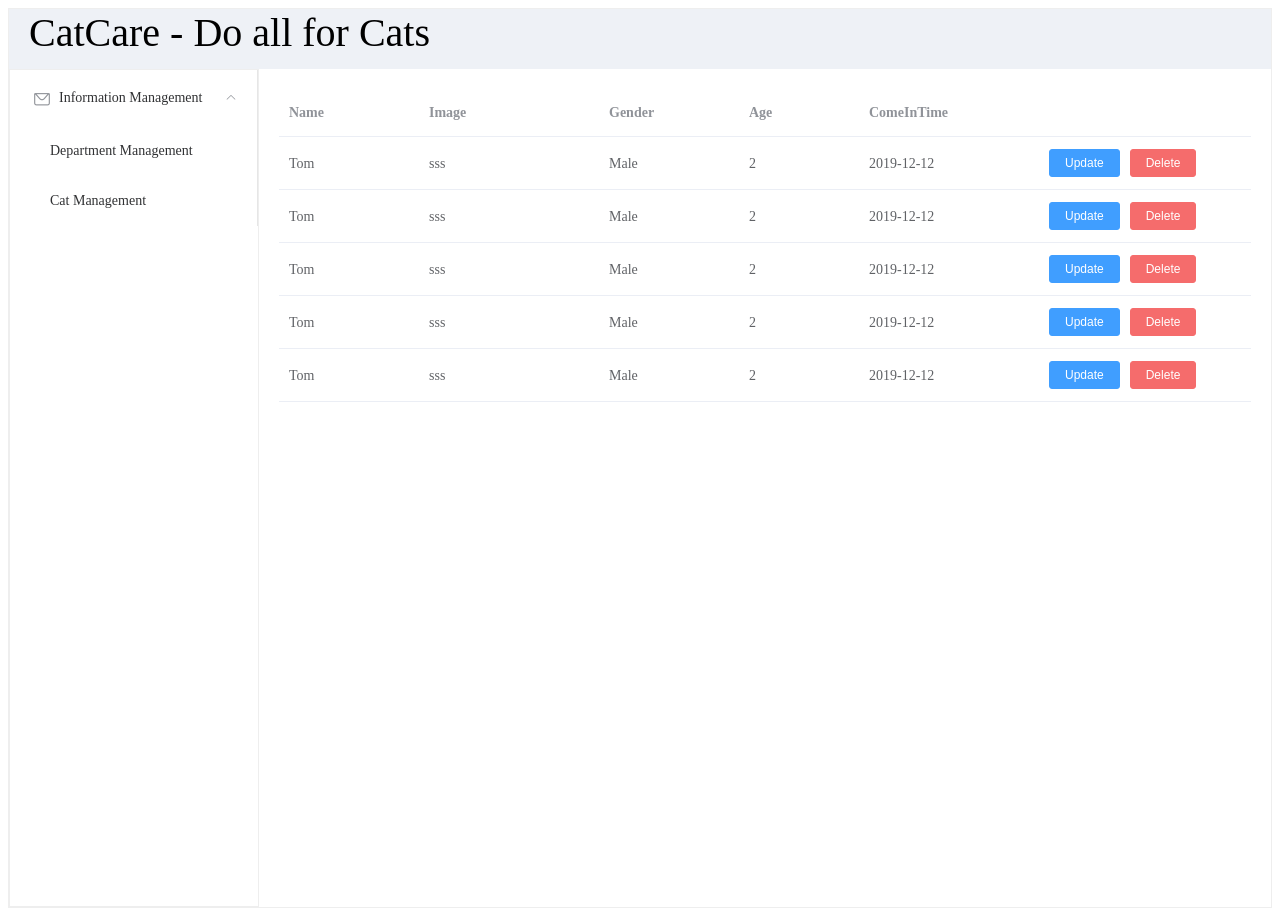
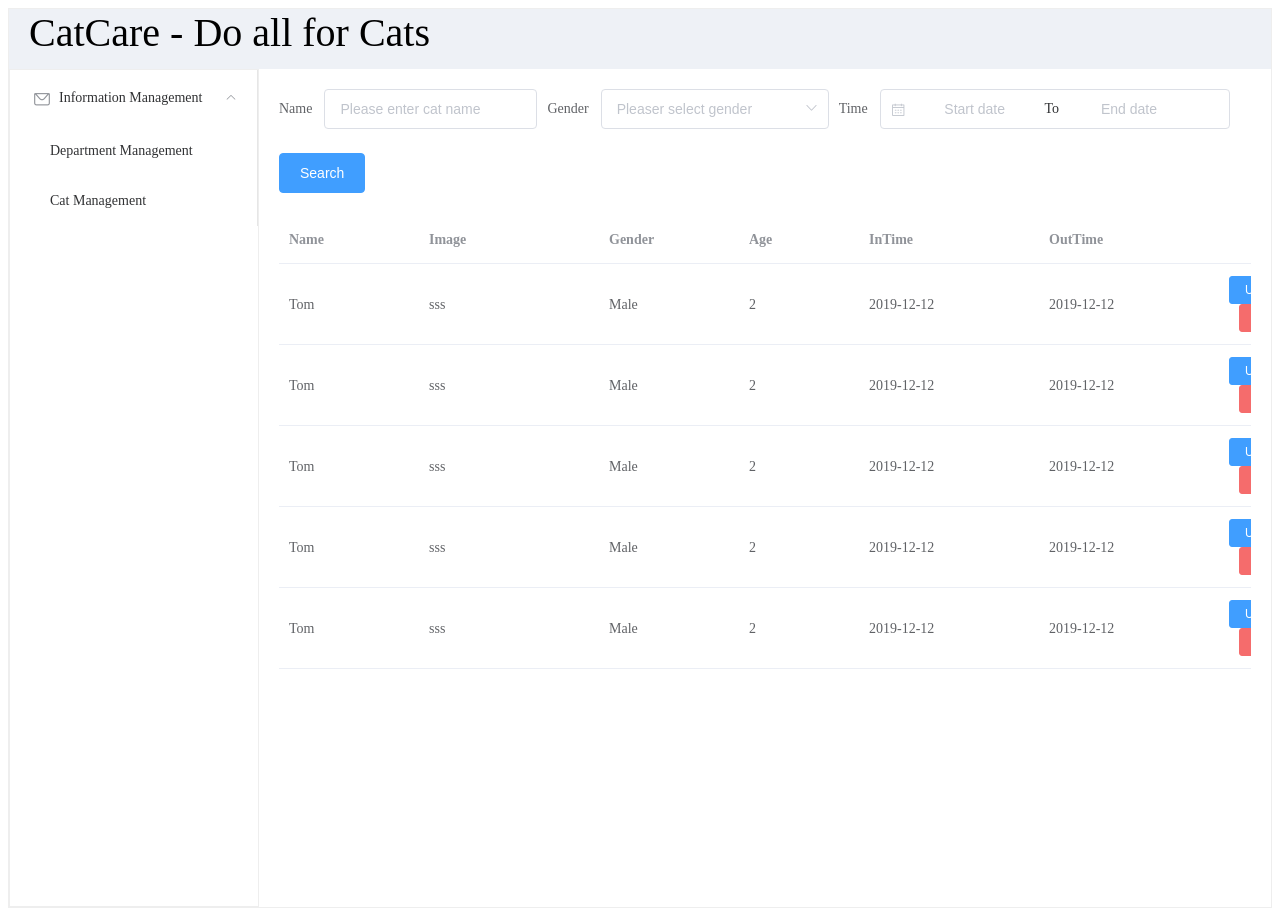
Before and after one commit to PennyXpy/Javaweb, a Vue app in the folder vue_project/: page / in a window 1280 px wide. Built offline with nearby package versions, Linux system fonts and the light colour scheme.

Commit message:
2.1-17.31

```diff
--- a/vue_project/src/views/catcare/CatView.vue
+++ b/vue_project/src/views/catcare/CatView.vue
@@ -16,6 +16,32 @@
 
 
                 <el-main>
+                    <!-- form -->
+                    <el-form :inline="true" :model="searchForm" class="demo-form-inline">
+                        <el-form-item label="Name">
+                            <el-input v-model="searchForm.name" placeholder="Please enter cat name"></el-input>
+                        </el-form-item>
+                        <el-form-item label="Gender">
+                            <el-select v-model="searchForm.gender" placeholder="Pleaser select gender">
+                            <el-option label="Male" value="male"></el-option>
+                            <el-option label="Female" value="female"></el-option>
+                            </el-select>
+                        </el-form-item>
+                        <!-- time range select -->
+                        <el-form-item label="Time">
+                            <el-date-picker
+                                v-model="searchForm.daterange"
+                                type="daterange"
+                                range-separator="To"
+                                start-placeholder="Start date"
+                                end-placeholder="End date">
+                            </el-date-picker>
+                        </el-form-item>
+                        <el-form-item>
+                            <el-button type="primary" @click="onSubmit">Search</el-button>
+                        </el-form-item>
+                    </el-form>
+                     <!-- main -->
                     <el-table :data="tableData">
                         <el-table-column prop="name" label="Name" width="140">
                         </el-table-column>
@@ -24,7 +50,8 @@
                         <el-table-column prop="gender" label="Gender" width="140">
                         </el-table-column>
                         <el-table-column prop="age" label="Age" width="120"> </el-table-column>
-                        <el-table-column prop="comeintime" label="ComeInTime" width="180"> </el-table-column>
+                        <el-table-column prop="comeintime" label="InTime" width="180"> </el-table-column>
+                        <el-table-column prop="goouttime" label="OutTime" width="180"> </el-table-column>
                         <el-table-column label=" " >
                             <el-button type="primary" size="mini">Update</el-button>
                             <el-button type="danger" size="mini">Delete</el-button>
@@ -40,13 +67,25 @@
 export default{
     data(){
         return{
+            // form model
+            searchForm: {
+                name: '',
+                gender: '',
+                daterange: []
+            },
+            // main model
             tableData: [
-                {name: 'Tom', image: "sss", gender: 'Male', age: 2, comeintime: '2019-12-12'},
-                {name: 'Tom', image: "sss", gender: 'Male', age: 2, comeintime: '2019-12-12'},
-                {name: 'Tom', image: "sss", gender: 'Male', age: 2, comeintime: '2019-12-12'},
-                {name: 'Tom', image: "sss", gender: 'Male', age: 2, comeintime: '2019-12-12'},
-                {name: 'Tom', image: "sss", gender: 'Male', age: 2, comeintime: '2019-12-12'},
+                {name: 'Tom', image: "sss", gender: 'Male', age: 2, comeintime: '2019-12-12', goouttime: '2019-12-12'},
+                {name: 'Tom', image: "sss", gender: 'Male', age: 2, comeintime: '2019-12-12', goouttime: '2019-12-12'},
+                {name: 'Tom', image: "sss", gender: 'Male', age: 2, comeintime: '2019-12-12', goouttime: '2019-12-12'},
+                {name: 'Tom', image: "sss", gender: 'Male', age: 2, comeintime: '2019-12-12', goouttime: '2019-12-12'},
+                {name: 'Tom', image: "sss", gender: 'Male', age: 2, comeintime: '2019-12-12', goouttime: '2019-12-12'},
             ]
+        }
+    },
+    methods: {
+        onSubmit() {
+            alert('submit!');
         }
     }
 }
```
